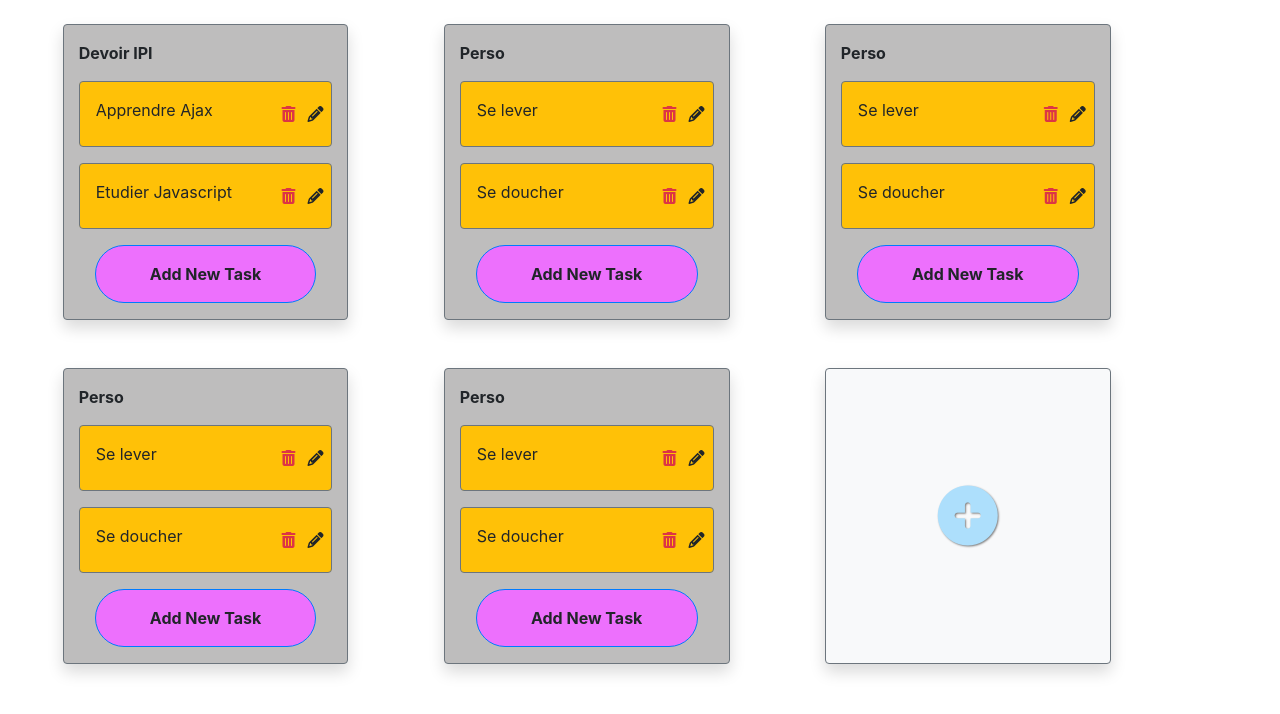
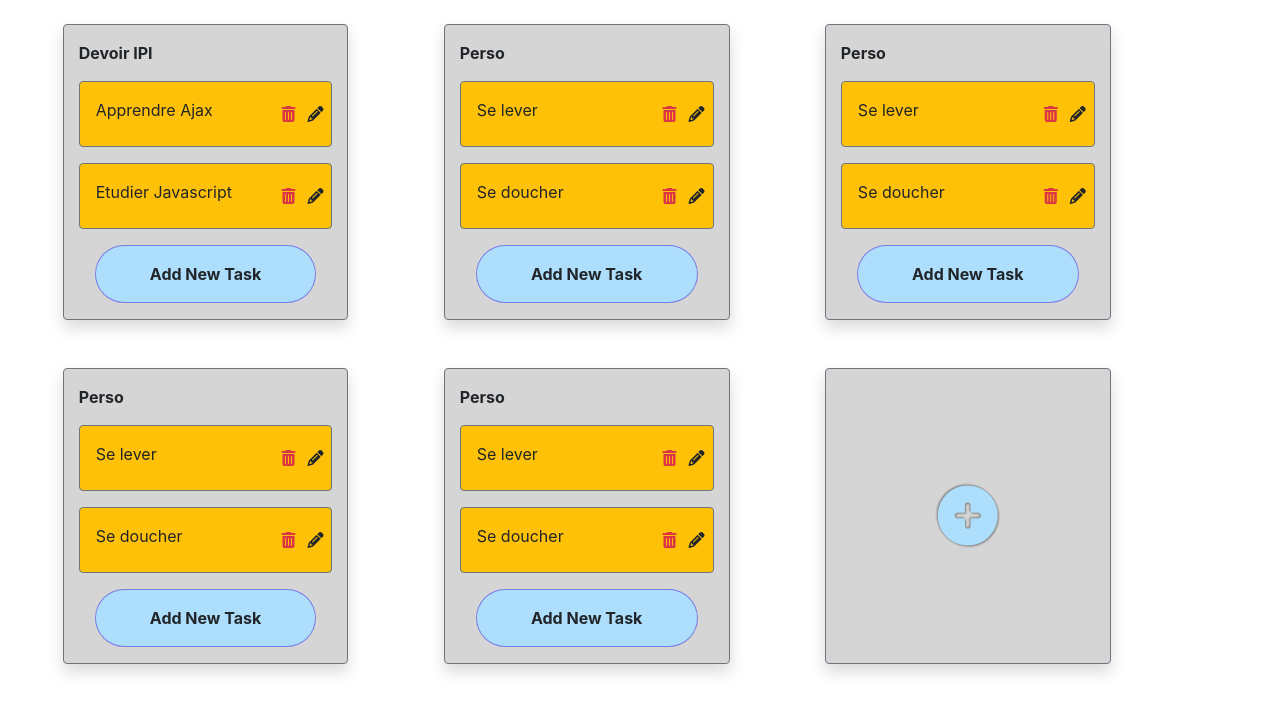
Before and after one commit to N-Ibrahimi/exo_angular_TodoList, an Angular app in the folder app/: page / in a window 1280 px wide. Shown: the top 714 px of the page. Built offline with nearby package versions, Linux system fonts and the light colour scheme.

Commit message:
befor adding the list comp

```diff
--- a/app/src/app/app.component.css
+++ b/app/src/app/app.component.css
@@ -0,0 +1,3 @@
+h1{
+    background-color:;
+}
--- a/app/src/app/item/item.component.ts
+++ b/app/src/app/item/item.component.ts
@@ -14,8 +14,8 @@ export class Item{
                 <span class="fas fa-trash-alt text-danger my-4 m-2" (click)="delete($event)"></span>
                 <span class="fas fa-pencil-alt m-1 mr-2  my-4 p-0" (click)="modify($event)" ></span>
             </ul>
-            <div class="rounded-pill m-3 p-3 d-flex justify-content-center font-weight-bold  border border-primary"
-            style="background-color:rgb(237, 112, 253);" (click)="add($event)">
+            <div class="rounded-pill m-3 p-3 d-flex justify-content-center font-weight-bold"
+            style="background-color:rgb(173, 223, 252); border:1px solid rgba(110, 101, 231, 0.808)" (click)="add($event)">
               Add New Task
             </div> `,
   styleUrls: []
--- a/app/src/app/todo/todo.component.html
+++ b/app/src/app/todo/todo.component.html
@@ -1,8 +1,8 @@
 
-<div *ngFor="let i of list" class="shadow col-md-3 col-sm-12 m-4 border border-secondary rounded " [style.background-color]="'rgb(190, 189, 189)'">
+<div *ngFor="let i of list" class="shadow col-md-3 col-sm-12 m-4 border border-secondary rounded " [style.background-color]="'rgba(204, 204, 204, 0.808)'">
     <p class="font-weight-bold  my-3" >{{ i.name}} </p>
     <app-item [datatoChild]="i.elements" ></app-item>
 </div>
-<div class="shadow col-md-3 col-sm-12 m-4 border border-secondary rounded bg-light d-flex justify-content-center " >
-    <i class="fas fa-plus-circle m-auto " [ngStyle]="{'font-size':'60px', 'color':'rgb(173, 223, 252)','text-shadow':'1px 1px 2px grey'}"></i>
+<div class="shadow col-md-3 col-sm-12 m-4 border border-secondary rounded  d-flex justify-content-center" [style.background-color]="'rgba(204, 204, 204, 0.808)'" >
+    <i class="fas fa-plus-circle m-auto " [ngStyle]="{'font-size':'60px', 'color':'rgb(173, 223, 252)','text-shadow':'1px 1px 2px grey, -1px -1px 2px grey'}"></i>
 </div>
```
